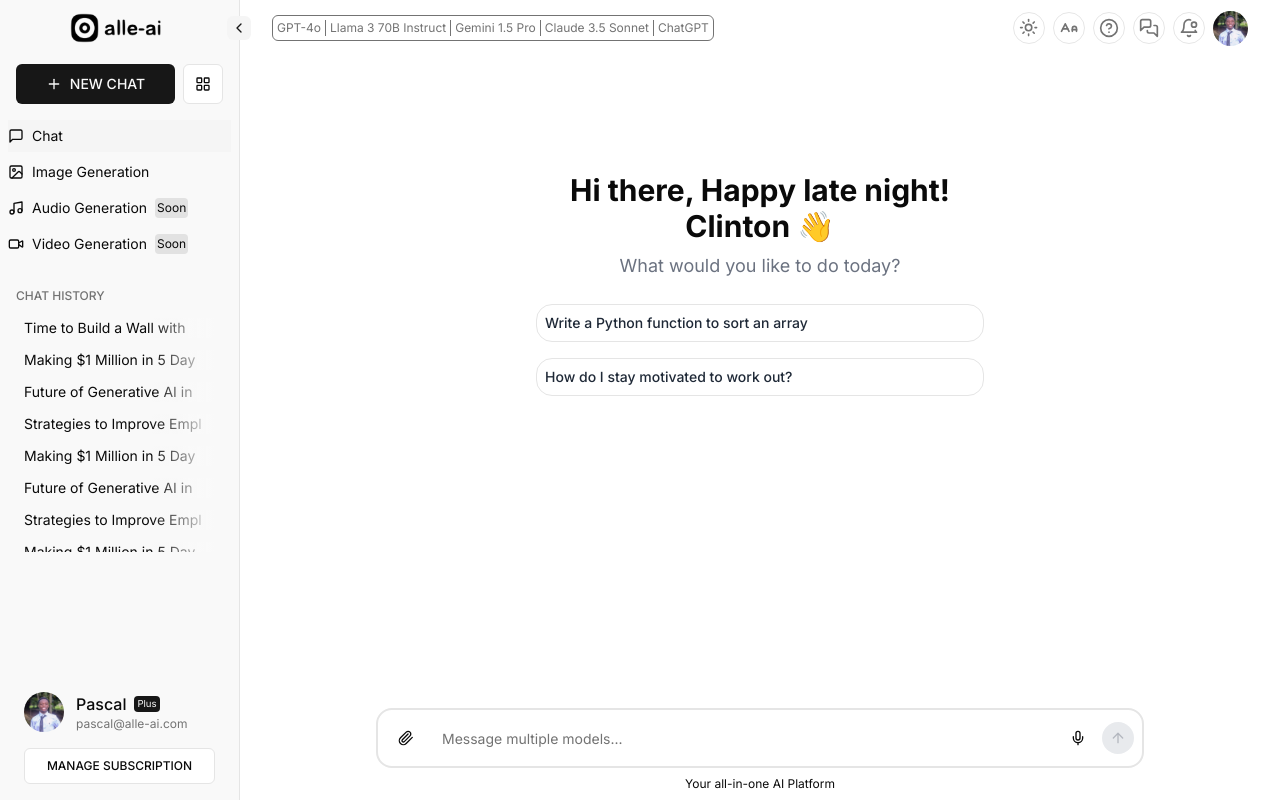
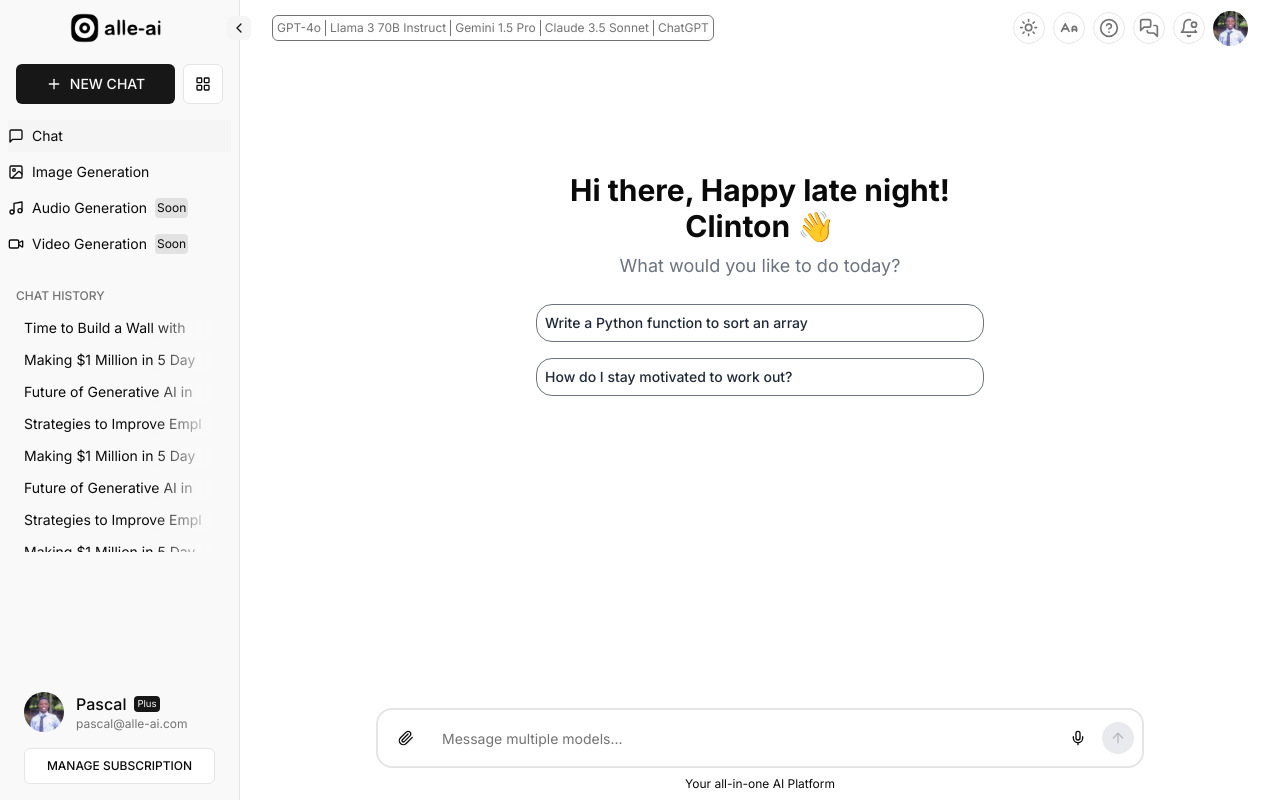
Before and after one commit to pYGOD3512/alle-ai-nextjs-project, a Next.js app: page / in a window 1280 px wide. Built offline with nearby package versions, Linux system fonts and the light colour scheme.

Commit message:
fix dark

```diff
--- a/components/features/GreetingMessage.tsx
+++ b/components/features/GreetingMessage.tsx
@@ -31,10 +31,10 @@ const GreetingMessage = ({
           {options.map((option, index) => (
             <div
               key={index}
-              className="bg-white  border hover:bg-secondary rounded-2xl p-2 cursor-pointer "
+              className="border dark:border border-gray-500 hover:bg-secondary rounded-2xl p-2 cursor-pointer "
               onClick={() => handlePressed(option)}
             >
-              <p className="text-gray-800 text-sm font-medium">
+              <p className="dark:text-gray-400 text-gray-800 text-sm font-medium">
                 {option.label}
               </p>
             </div>
```
